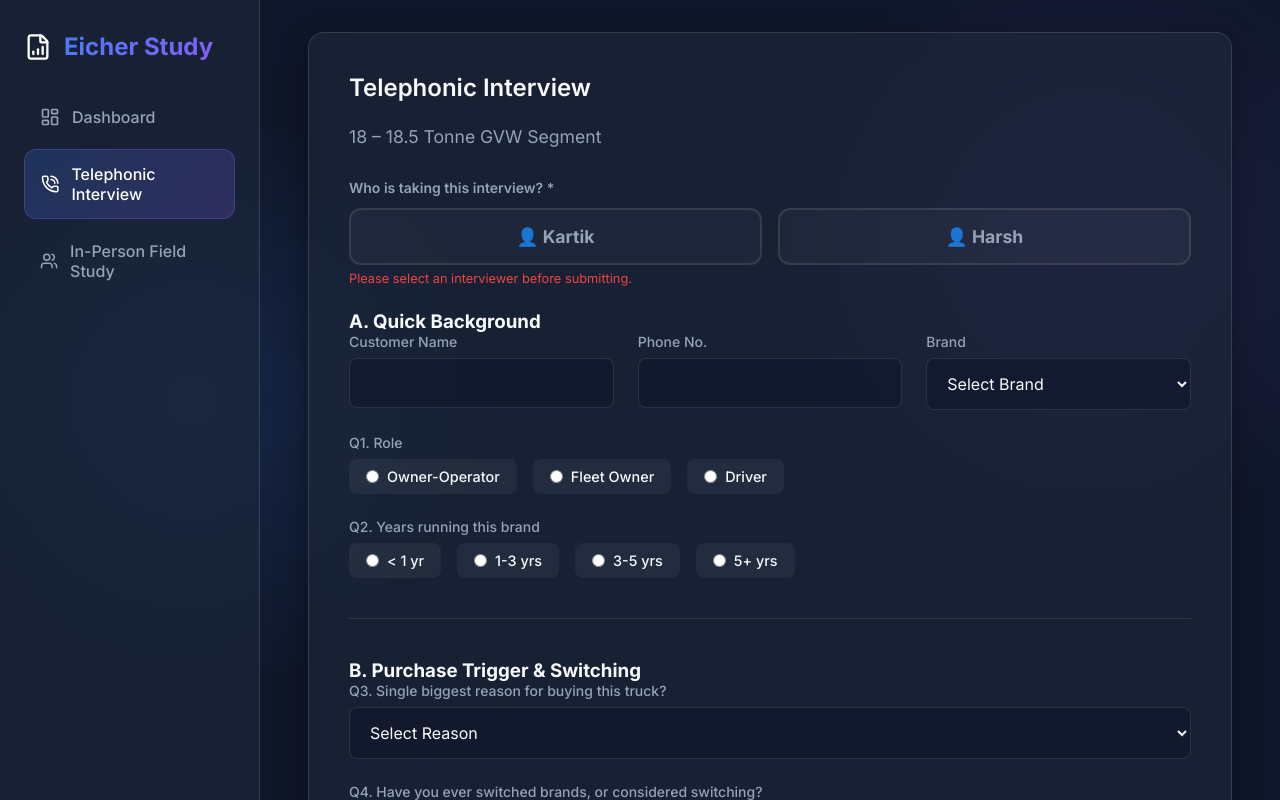
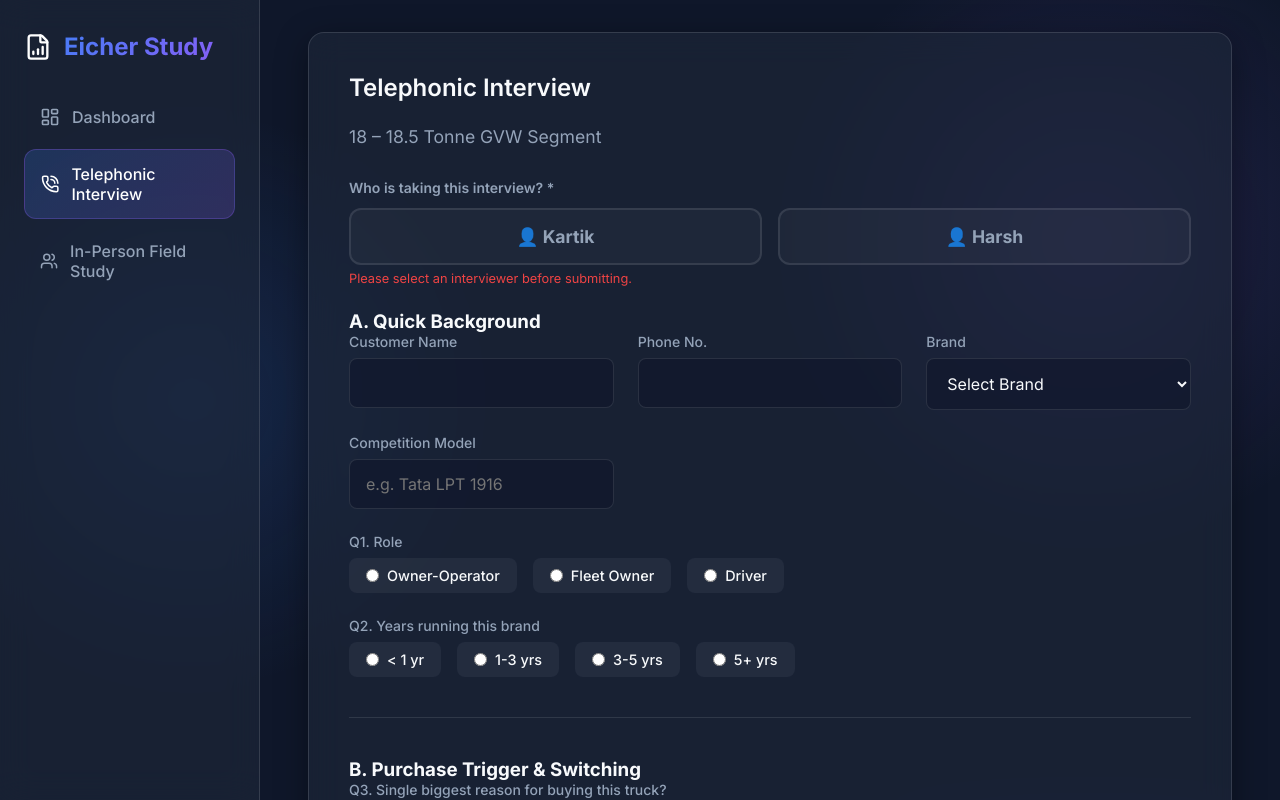
Before and after one commit to Ratnawat-01/eicherstudy, a React (Vite) app: page /form/telephonic in a window 1280 px wide. Shown: the top 800 px of the page. Built offline with nearby package versions, Linux system fonts and the light colour scheme.

Commit message:
competetion model added

```diff
--- a/src/pages/Dashboard.jsx
+++ b/src/pages/Dashboard.jsx
@@ -482,13 +482,14 @@
                   <tr>
                     <th>#</th><th>Type</th><th>Date & Time</th>
                     <th>Customer / Interviewer</th><th>Phone No</th><th>Brand</th>
+                    <th>Competition Model</th>
                     <th>Role</th><th>Purchase Trigger / Reason</th>
                     <th>Breakdowns</th><th>Decision Maker</th><th>Action</th>
                   </tr>
                 </thead>
                 <tbody>
                   {displayRows.length === 0 ? (
-                    <tr><td colSpan={11} style={{ textAlign: 'center', padding: '2rem', color: 'var(--text-secondary)' }}>No entries found.</td></tr>
+                    <tr><td colSpan={12} style={{ textAlign: 'center', padding: '2rem', color: 'var(--text-secondary)' }}>No entries found.</td></tr>
                   ) : displayRows.map((row, idx) => {
                     const isDeleting = deleting === `${row._type}-${row._rowIndex}`;
                     const isPhone = row._type === 'telephonic';
@@ -519,6 +520,7 @@
                             </span>
                           ) : '—'}
                         </td>
+                        <td>{row['Competition Model'] || '—'}</td>
                         <td>{row['Role'] || '—'}</td>
                         <td style={{ maxWidth: '200px', whiteSpace: 'normal', lineHeight: 1.4, fontSize: '0.83rem' }}>
                           {row['Purchase Trigger'] || row['Purchase Reason'] || '—'}
--- a/src/pages/InPersonForm.jsx
+++ b/src/pages/InPersonForm.jsx
@@ -24,6 +24,7 @@
   const [formData, setFormData] = useState({
     interviewer: '',
     date: '', time: '', interviewerName: '', brand: '', respondentCode: '',
+    competitionModel: '',
     role: '', trucksOwned: '', yearsWithBrand: '', previousBrand: '', truckAge: '', routeType: '', goodsCarried: '', avgKm: '',
     purchaseTrigger: '', triggerOther: '', switchedBrand: '', switchReason: '',
     breakdowns: '', brokenPart: '',
@@ -60,6 +61,7 @@
       setFormData({
         interviewer: formData.interviewer, // keep interviewer selected
         date: '', time: '', interviewerName: '', brand: '', respondentCode: '',
+        competitionModel: '',
         role: '', trucksOwned: '', yearsWithBrand: '', previousBrand: '', truckAge: '', routeType: '', goodsCarried: '', avgKm: '',
         purchaseTrigger: '', triggerOther: '', switchedBrand: '', switchReason: '',
         breakdowns: '', brokenPart: '',
@@ -181,6 +183,10 @@
             <div className="form-group">
               <label>Previous brand owned (if any)</label>
               <input type="text" name="previousBrand" value={formData.previousBrand} onChange={handleChange} />
+            </div>
+            <div className="form-group">
+              <label>Competition Model</label>
+              <input type="text" name="competitionModel" value={formData.competitionModel} onChange={handleChange} required placeholder="e.g. Tata LPT 1916" />
             </div>
             <div className="form-group">
               <label>Truck age (years)</label>
--- a/src/pages/TelephonicForm.jsx
+++ b/src/pages/TelephonicForm.jsx
@@ -21,6 +21,7 @@
     customerName: '',
     phoneNo: '',
     brand: '',
+    competitionModel: '',
     role: '',
     yearsRunning: '',
     purchaseReason: '',
@@ -60,7 +61,7 @@
       // Reset form
       setFormData({
         interviewer: formData.interviewer, // keep interviewer selected between submissions
-        customerName: '', phoneNo: '', brand: '', role: '', yearsRunning: '',
+        customerName: '', phoneNo: '', brand: '', competitionModel: '', role: '', yearsRunning: '',
         purchaseReason: '', switchedBrand: '', switchReason: '', breakdowns: '',
         decisionMaker: '', ratings: attributes.reduce((acc, attr) => ({ ...acc, [attr]: { importance: '', score: '' } }), {}),
         quote: ''
@@ -141,6 +142,10 @@
                 <option value="Tata">Tata</option>
                 <option value="Ashok Leyland">Ashok Leyland</option>
               </select>
+            </div>
+            <div className="form-group">
+              <label>Competition Model</label>
+              <input type="text" name="competitionModel" value={formData.competitionModel} onChange={handleChange} required placeholder="e.g. Tata LPT 1916" />
             </div>
           </div>
 
```
Also changed, not shown: 1 other file (tests, documents, lock files or other folders).
